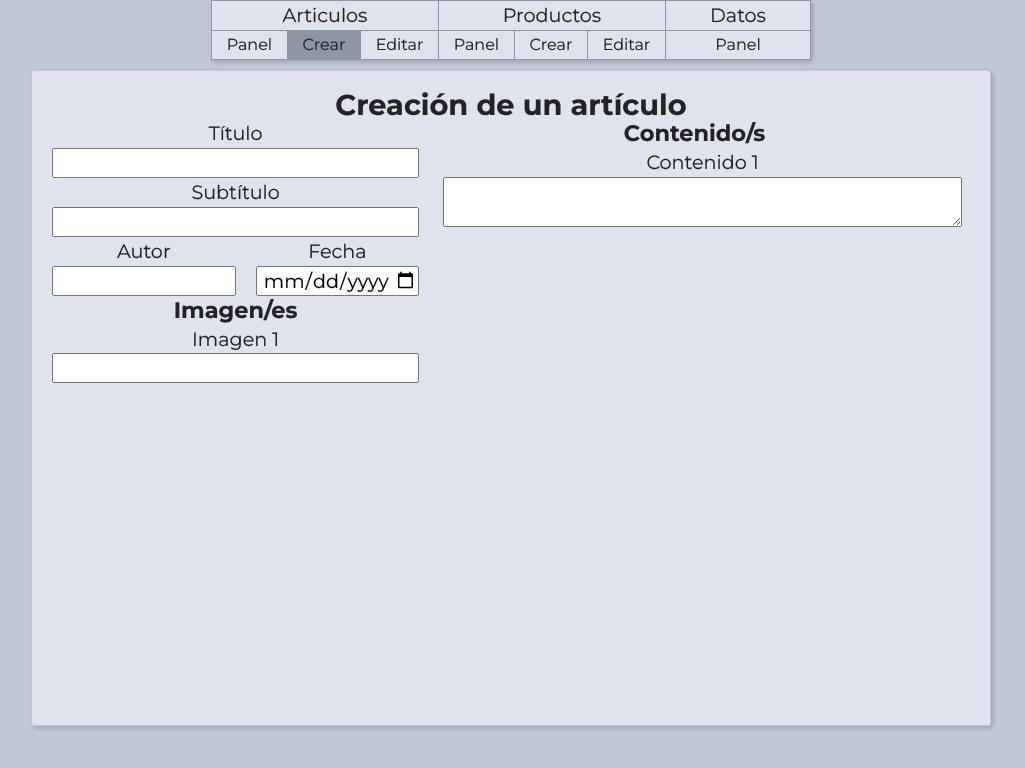
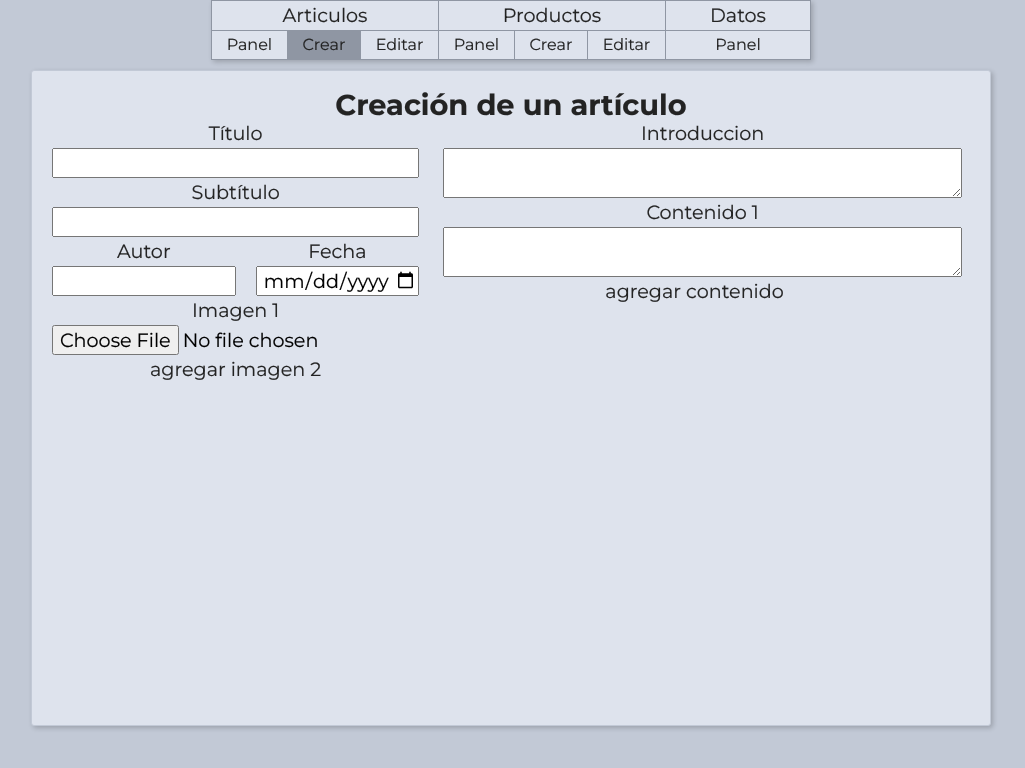
Before and after one commit to ferrna/SC-01, a React (Create React App) app in the folder sc-client/: page /admin/articulos/crear in a window 1280 px wide. Shown: the top 768 px of the page, without its empty margins (129-1154 px from the left). Built offline with nearby package versions, Linux system fonts and the light colour scheme.

Commit message:
articles form

```diff
--- a/sc-client/src/components/Admin/Articulos/ArticulosCrear.tsx
+++ /dev/null
@@ -1,48 +0,0 @@
-import React, { FC } from 'react'
-import './articulosCrear.css'
-
-interface ArticulosCrearProps {}
-
-const ArticulosCrear: FC<ArticulosCrearProps> = ({}) => {
-  return (
-    <div id="articulosCrear">
-      <div className="articulosCrear-container">
-        <h2>Creación de un artículo</h2>
-        <section className="articulo_componentes">
-          <div>
-            <label htmlFor="titulo">Título</label>
-            <input type="text" name="titulo" id="titulo" />
-          </div>
-          <div>
-            <label htmlFor="subtitulo">Subtítulo</label>
-            <input type="text" name="subtitulo" id="subtitulo" />
-          </div>
-          <div className="fecha-y-author">
-            <span>
-              <label htmlFor="autor">Autor</label>
-              <input type="text" name="autor" id="autor" />
-            </span>
-            <span>
-              <label htmlFor="fecha">Fecha</label>
-              <input type="date" name="fecha" id="fecha" />
-            </span>
-          </div>
-          <div>
-            <h3>Imagen/es</h3>
-            <label htmlFor="imagen">Imagen 1</label>
-            <input type="text" name="imagen" id="imagen" />
-          </div>
-        </section>
-        <section className="articulo_contenidos">
-          <h3>Contenido/s</h3>
-          <div className="contenido-1">
-            <label htmlFor="contenido">Contenido 1</label>
-            <textarea name="contenido" id="contenido" />
-          </div>
-        </section>
-      </div>
-    </div>
-  )
-}
-
-export default ArticulosCrear
--- /dev/null
+++ b/sc-client/src/components/Admin/Articulos/ArticulosForm.tsx
@@ -0,0 +1,109 @@
+import React, { FC } from 'react'
+import './articulosForm.css'
+
+interface ArticulosFormProps {}
+
+type ArticulosFormState = {
+  title: string
+  drophead: string
+  author: string
+  date: Date
+  image1: string
+  image2?: string
+  introduction: string
+  body: string
+  body2?: string
+}
+
+const ArticulosForm: FC<ArticulosFormProps> = ({}) => {
+  const [newArticle, setNewArticle] = React.useState<ArticulosFormState>({
+    title: '',
+    drophead: '',
+    author: '',
+    date: new Date(),
+    image1: '',
+    introduction: '',
+    body: '',
+  })
+
+  const [showInputContenido2, setShowInputContenido2] = React.useState<boolean>(false)
+  const [showInputImagen2, setShowInputImagen2] = React.useState<boolean>(false)
+
+  const onInputChange = (e: React.ChangeEvent<HTMLInputElement | HTMLTextAreaElement>) => {
+    e.preventDefault()
+    setNewArticle({
+      ...newArticle,
+      [e.target.name]: e.target.value,
+    })
+  }
+  const onFileInput = (e: React.ChangeEvent<HTMLInputElement>) => {
+    e.preventDefault()
+    setNewArticle({
+      ...newArticle,
+      [e.target.name]: e.target.files ? e.target.files[0] : '',
+    })
+  }
+
+  const titleandsub = [
+    { name: 'title', label: 'Título' },
+    { name: 'subtitle', label: 'Subtítulo' },
+  ]
+  const dateandauthor = [
+    { name: 'author', label: 'Autor', type: 'text' },
+    { name: 'date', label: 'Fecha', type: 'date' },
+  ]
+
+  return (
+    <div id="articulosForm">
+      <div className="articulosForm-container">
+        <h2>Creación de un artículo</h2>
+        <section className="articulo_componentes">
+          {titleandsub.map((item, index) => (
+            <div key={index}>
+              <label htmlFor={item.name}>{item.label}</label>
+              <input type="text" name={item.name} id={item.name} onChange={(e) => onInputChange(e)} />
+            </div>
+          ))}
+          <div className="fecha-y-author">
+            {dateandauthor.map((item, index) => (
+              <span key={index}>
+                <label htmlFor={item.name}>{item.label}</label>
+                <input type={item.type} name={item.name} id={item.name} onChange={(e) => onInputChange(e)} />
+              </span>
+            ))}
+          </div>
+          <div>
+            <label htmlFor="image1">Imagen 1</label>
+            <input type="file" name="image1" onChange={(e) => onFileInput(e)} />
+          </div>
+          <button onClick={() => setShowInputImagen2(true)}>agregar imagen 2</button>
+          {showInputImagen2 && (
+            <div>
+              <label htmlFor="image2">Imagen 2</label>
+              <input type="file" name="image2" onChange={(e) => onFileInput(e)} />
+            </div>
+          )}
+        </section>
+        <section className="articulo_contenidos">
+          <div className="contenido-1">
+            <label htmlFor="introduction">Introduccion</label>
+            <textarea name="introduction" onChange={(e) => onInputChange(e)} />
+          </div>
+          <div className="contenido-1">
+            <label htmlFor="body">Contenido 1</label>
+            <textarea name="body" onChange={(e) => onInputChange(e)} />
+          </div>
+          <button onClick={() => setShowInputContenido2(true)}>agregar contenido</button>
+          {showInputContenido2 && (
+            <div className="contenido-1">
+              <label htmlFor="body2">Contenido 2</label>
+              <textarea name="body2" onChange={(e) => onInputChange(e)} />
+            </div>
+          )}
+        </section>
+      </div>
+    </div>
+  )
+}
+
+export default ArticulosForm
--- a/sc-client/src/components/Admin/Articulos/articulosCrear.css
+++ b/sc-client/src/components/Admin/Articulos/articulosForm.css
@@ -1,16 +1,16 @@
-#articulosCrear {
+#articulosForm {
     width: 100%;
 }
-#articulosCrear * {
+#articulosForm * {
     margin:0;
     text-align:center
 }
-.articulosCrear-container {
+.articulosForm-container {
     width: 100%;
     display: grid;
     grid-template-columns: repeat(5, 20%);
 }
-.articulosCrear-container h2 {
+.articulosForm-container h2 {
     grid-column: span 5;
     text-align: center;
 }
--- a/sc-client/src/pages/Admin/Admin.tsx
+++ b/sc-client/src/pages/Admin/Admin.tsx
@@ -1,14 +1,12 @@
 import { FC } from 'react'
-import { Route, Routes, NavLink } from 'react-router-dom';
-import ArticulosAdmin from '../../components/Admin/Articulos/ArticulosAdmin';
+import { Route, Routes, NavLink } from 'react-router-dom'
+import ArticulosAdmin from '../../components/Admin/Articulos/ArticulosAdmin'
 import './admin.styles.css'
-import ArticulosCrear from '../../components/Admin/Articulos/ArticulosCrear';
+import ArticulosForm from '../../components/Admin/Articulos/ArticulosForm'
 
-interface AdminProps {
+interface AdminProps {}
 
-}
-
-const Admin: FC<AdminProps> = ({  }) => {
+const Admin: FC<AdminProps> = ({}) => {
   const isActiveStyle = (navObj) => {
     return navObj.isActive ? 'tab-button active' : 'tab-button'
   }
@@ -20,23 +18,37 @@ const Admin: FC<AdminProps> = ({  }) => {
           <div className="tab">
             <p>Articulos</p>
             <div className="tab-buttons">
-              <NavLink end to='articulos' className={isActiveStyle}><p>Panel</p></NavLink>
-              <NavLink to='articulos/crear' className={isActiveStyle}><p>Crear</p></NavLink>
-              <NavLink to='articulos/editar/' className={isActiveStyle}><p>Editar</p></NavLink>
+              <NavLink end to="articulos" className={isActiveStyle}>
+                <p>Panel</p>
+              </NavLink>
+              <NavLink to="articulos/crear" className={isActiveStyle}>
+                <p>Crear</p>
+              </NavLink>
+              <NavLink to="articulos/editar/" className={isActiveStyle}>
+                <p>Editar</p>
+              </NavLink>
             </div>
           </div>
           <div className="tab">
             <p>Productos</p>
             <div className="tab-buttons">
-              <NavLink end to='productos' className={isActiveStyle}><p>Panel</p></NavLink>
-              <NavLink to='productos/crear' className={isActiveStyle}><p>Crear</p></NavLink>
-              <NavLink to='productos/editar/' className={isActiveStyle}><p>Editar</p></NavLink>
+              <NavLink end to="productos" className={isActiveStyle}>
+                <p>Panel</p>
+              </NavLink>
+              <NavLink to="productos/crear" className={isActiveStyle}>
+                <p>Crear</p>
+              </NavLink>
+              <NavLink to="productos/editar/" className={isActiveStyle}>
+                <p>Editar</p>
+              </NavLink>
             </div>
           </div>
           <div className="tab">
             <p>Datos</p>
             <div className="tab-buttons">
-              <NavLink to='datos' className={isActiveStyle}><p>Panel</p></NavLink>
+              <NavLink to="datos" className={isActiveStyle}>
+                <p>Panel</p>
+              </NavLink>
             </div>
           </div>
         </div>
@@ -45,7 +57,7 @@ const Admin: FC<AdminProps> = ({  }) => {
         <Routes>
           <Route path="/" element={<div>Desktop</div>} />
           <Route path="articulos" element={<ArticulosAdmin />} />
-          <Route path="articulos/crear" element={<ArticulosCrear />} />
+          <Route path="articulos/crear" element={<ArticulosForm />} />
           <Route path="productos" element={<div>productos</div>} />
         </Routes>
       </div>
@@ -53,4 +65,4 @@ const Admin: FC<AdminProps> = ({  }) => {
   )
 }
 
-export default Admin;
+export default Admin
```
